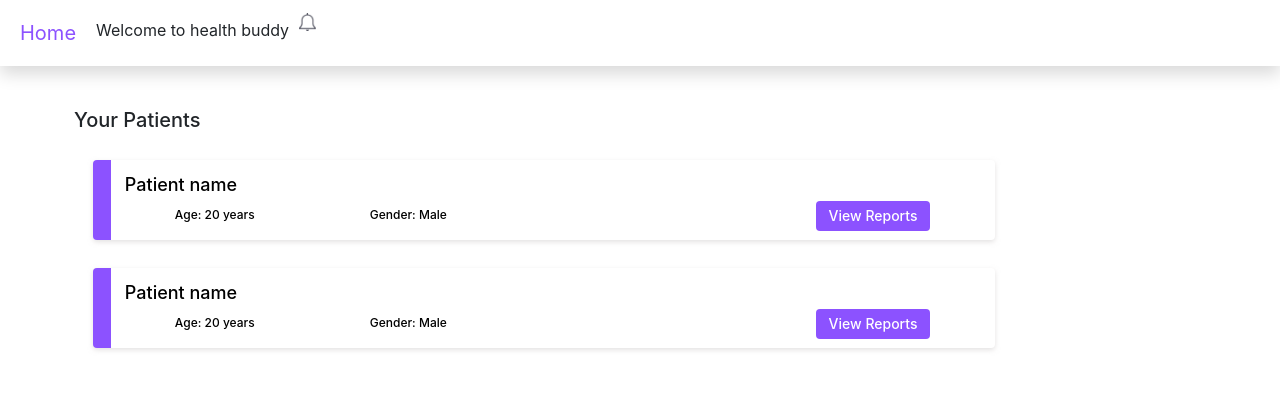
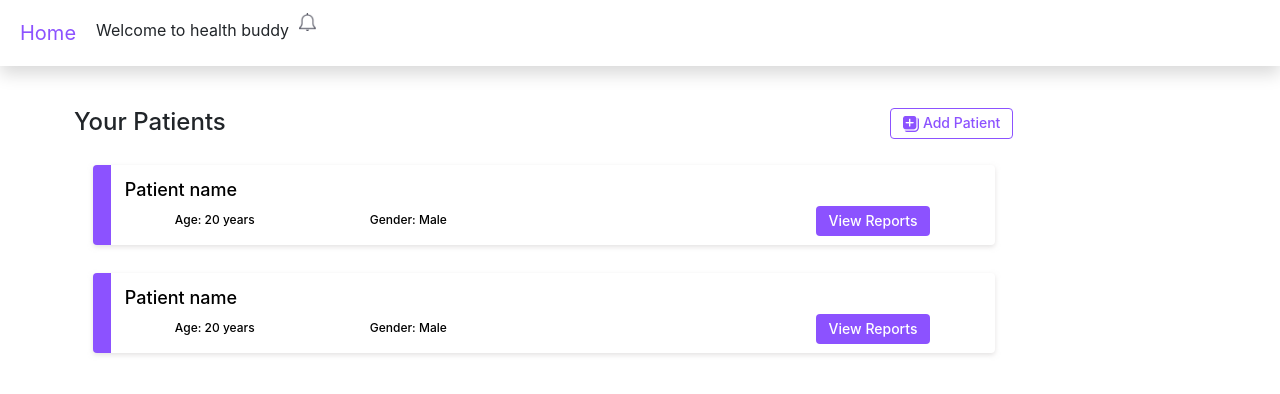
Before and after one commit to kanishka8276/Health_Monitoring_System, a React (Create React App) app: page /dashboard/doctor in a window 1280 px wide. Shown: the top 394 px of the page. Built offline with nearby package versions, Linux system fonts and the light colour scheme.

Commit message:
add patient

```diff
--- a/src/Dashboard/DoctorDashboard.js
+++ b/src/Dashboard/DoctorDashboard.js
@@ -1,13 +1,19 @@
 import React, { useState, useEffect } from 'react'
 import { Link} from 'react-router-dom';
 import PatientListItem from './PatientListItem';
+import add from '../Asset/add.png'
 
 function DoctorDashboard() {
     return (
     <div className="container-fluid">
         <div className="row mt-5">
             <div className="col-12 col-lg-10">
-            <h5>Your Patients</h5>
+            <h4 className="mb-3">Your Patients
+        <button className="btn purple-outline-btn float-end">
+        <img src={add} alt="Add chapter" className="img" />
+            {' '}
+            Add Patient
+        </button></h4>
         <PatientListItem/>
         <PatientListItem/>
         </div>
--- a/src/Dashboard/FamMemDashboard.js
+++ b/src/Dashboard/FamMemDashboard.js
@@ -1,6 +1,6 @@
 import React, { useState, useEffect } from 'react'
 import { Link} from 'react-router-dom';
-import FamMemListItem from './FamMemListItem';
+import PatientListItem from './PatientListItem';
 
 function FamMemDashboard() {
     return (<>
@@ -8,8 +8,8 @@ function FamMemDashboard() {
         <div className="row mt-5">
             <div className="col-12 col-lg-10">
             <h5>Your Family Members</h5>
-        <FamMemListItem/>
-        <FamMemListItem/>
+        <PatientListItem/>
+        <PatientListItem/>
         </div>
         </div>
     </div>
--- a/src/Dashboard/FamMemListItem.js
+++ /dev/null
@@ -1,30 +0,0 @@
-import React, { useState, useEffect } from 'react'
-import { Link} from 'react-router-dom';
-import './Dashboard.css';
-
-function PatientListItem() {
-    return (
-    <div className="rowCard">
-          <div className="rowHeading col-12">
-            Family Member Name
-          </div>
-        <div className="row" style={{marginTop:"-2%"}}>
-          <div className="col-3 details">
-           Age: 20 years
-          </div>
-          <div className="col-3 details">
-           Gender: Male
-          </div>
-          <div className="col-6">
-                <button
-                  type="button"
-                  className="btn purple-btn float-end"
-                  style={{marginTop:"-2%"}}
-                >
-                  View Reports
-                </button>
-            </div>
-          </div>
-    </div>);
-}
-export default PatientListItem;
--- a/src/index.css
+++ b/src/index.css
@@ -29,6 +29,22 @@ code {
   border-radius: 4px;
   border: 1px solid #8c52ff;
   color: #8c52ff;
+}
+.purple-outline-btn {
+  font-weight: 500;
+  font-size: 14px;
+  line-height: 16px;
+  border-radius: 4px;
+  border: 1px solid #8c52ff;
+  color: #8c52ff;
+}
+.purple-outline-btn:hover {
+  font-weight: 500;
+  font-size: 14px;
+  line-height: 16px;
+  background: #8c52ff;
+  border-radius: 4px;
+  color: #fff;
 }
 .btn-signin {
   width: 40%;
```
Also changed, not shown: src/Asset/add.png (added).
